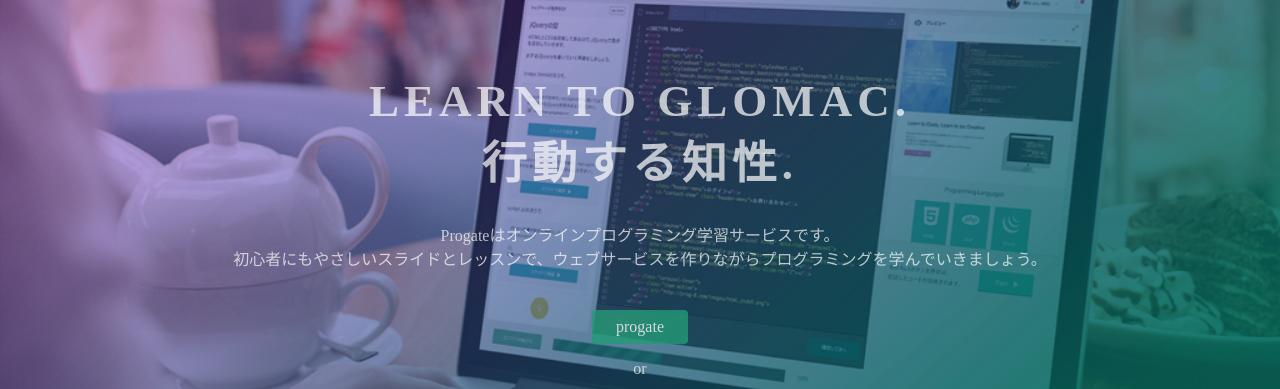
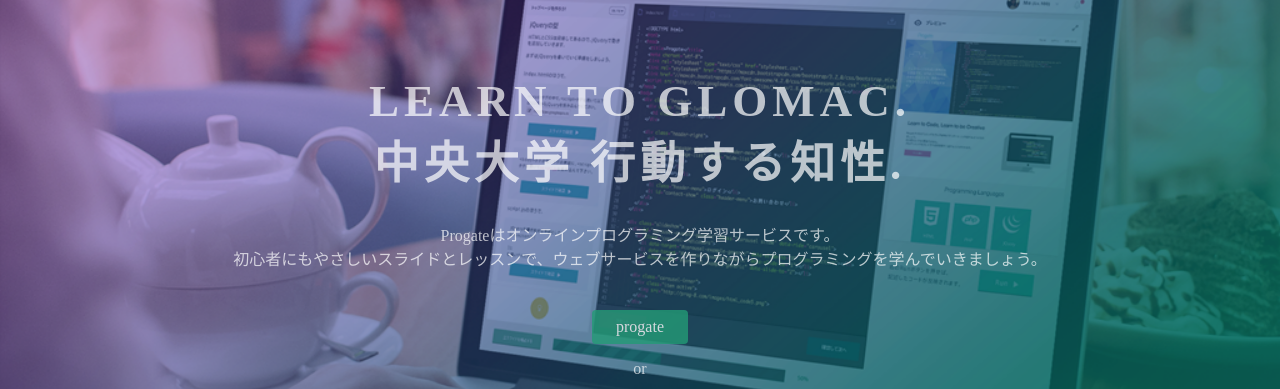
Before and after one commit to satsuki0316/sample, a plain HTML site: page index.html in a window 1280 px wide. Shown: the part 135-524 px from the top of the page. Drawn offline with Linux system fonts and the light colour scheme.

Commit message:
創造する知性の前に中央大学って入れた

```diff
--- a/index.html
+++ b/index.html
@@ -23,7 +23,7 @@
   </header>
   <div class="top-wrapper">
     <div class="container">
-      <h1>LEARN TO GLOMAC.<br>行動する知性.</h1>
+      <h1>LEARN TO GLOMAC.<br> 中央大学 行動する知性.</h1>
       <p>Progateはオンラインプログラミング学習サービスです。<br>初心者にもやさしいスライドとレッスンで、ウェブサービスを作りながらプログラミングを学んでいきましょう。</p>
       <div class="btn-wrapper">
         <a href="https://prog-8.com/docs/github-pages" class="btn signup">progate</a>
```
